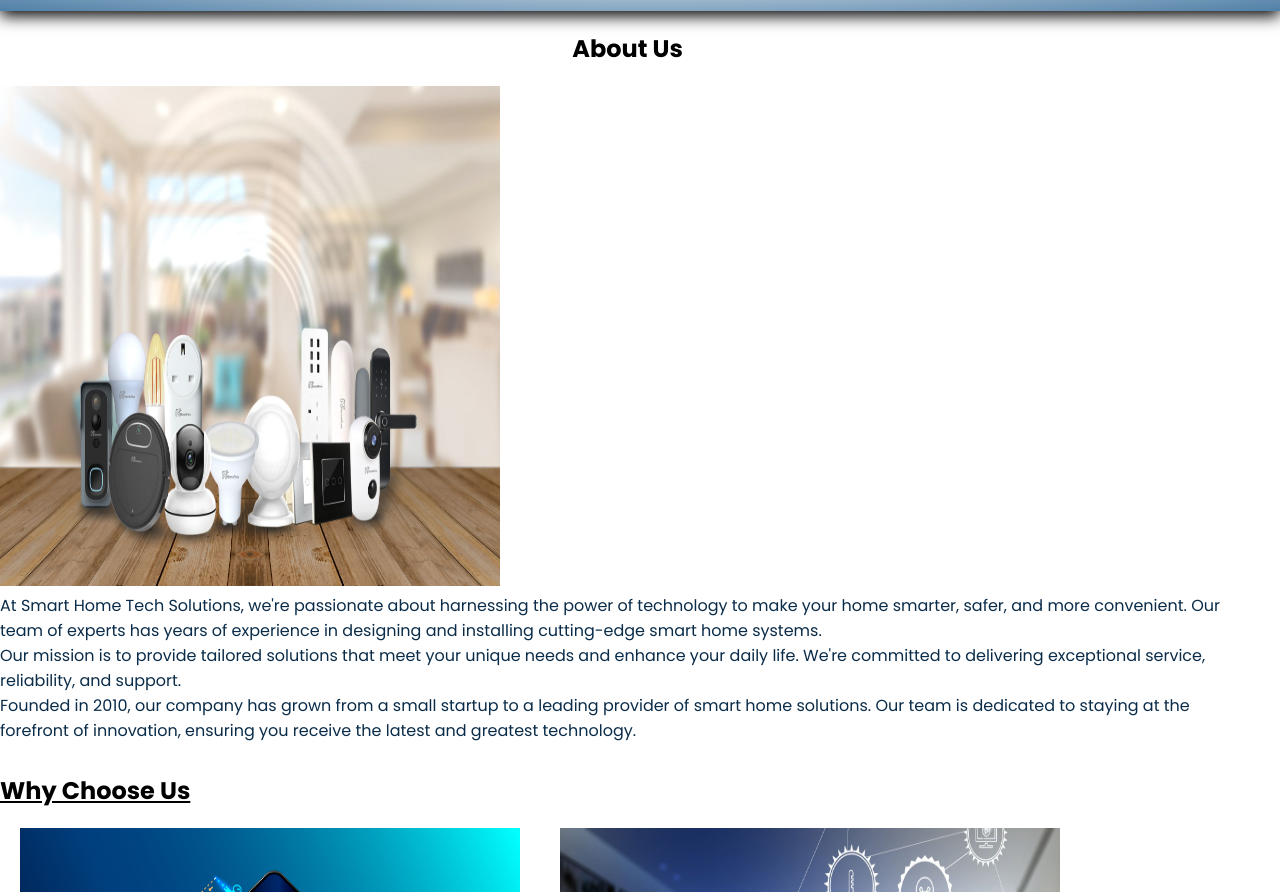
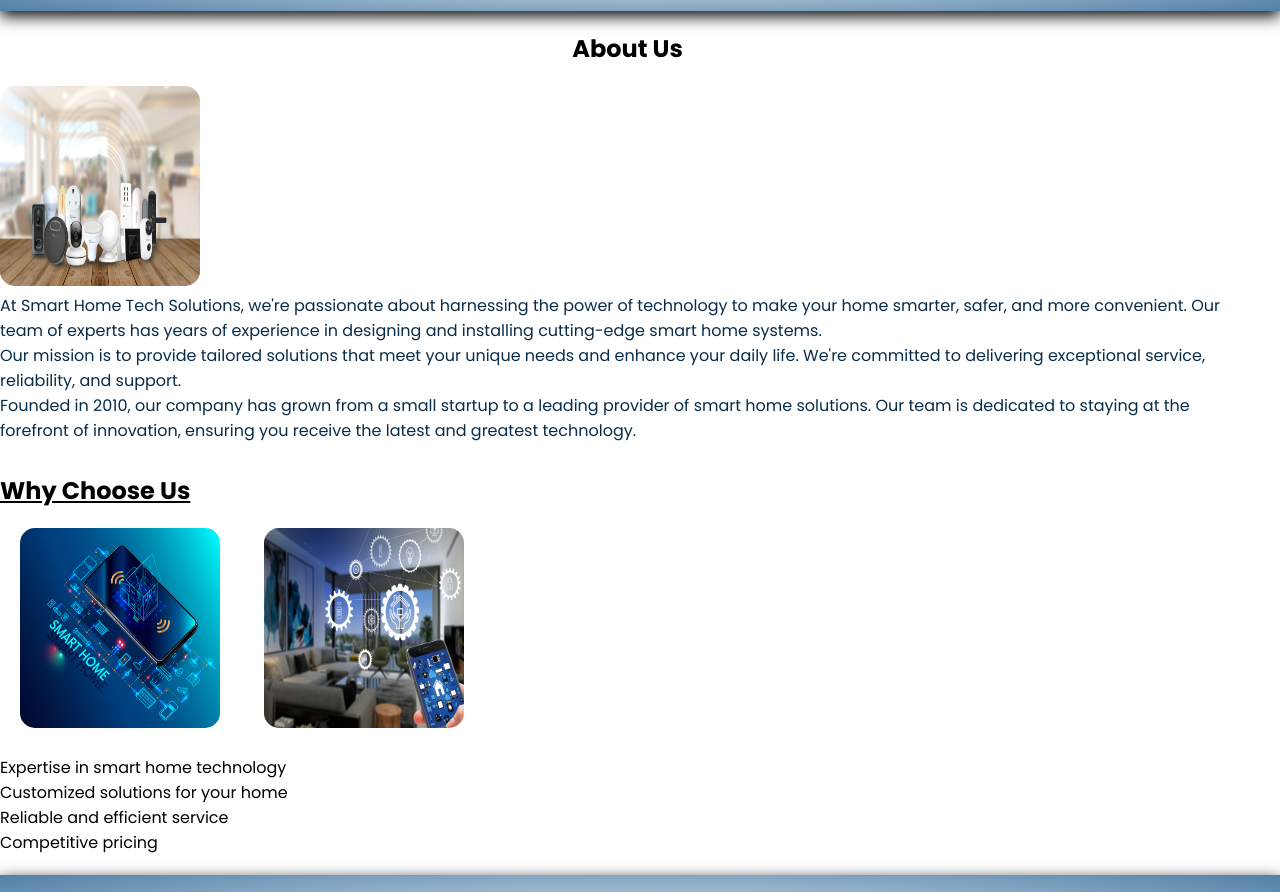
Before and after one commit to niftynontas/Smart-Home-E-Com-Website, a plain HTML site: page about.html in a window 1280 px wide. Shown: the part 106-998 px from the top of the page. Drawn offline with Linux system fonts and the light colour scheme.

Commit message:
Initial commit

```diff
--- a/about.html
+++ b/about.html
@@ -4,11 +4,13 @@
 <head>
     <meta charset="UTF-8">
     <meta name="viewport" content="width=device-width, initial-scale=1.0">
+    <meta name="description"
+        content="Teddy's Smart Home Tech Solutions - Discover innovative products for a smarter home.">
     <title>Teddy's Smart Home Tech | E-commerce Website</title>
     <link rel="stylesheet" href="style.css">
     <link href="https://fonts.googleapis.com/css2?family=Poppins:wght@300;400;500;600;700&display=swap"
         rel="stylesheet">
-    <link rel="stylesheet" href="https://pro.fontawesome.com/releases/v5.10.0/css/all.css">
+    <link rel="stylesheet" href="https://pro.fontawesome.com/releases/v5.10.0/css/all.css" />
 </head>
 
 <body>
@@ -20,10 +22,17 @@
         <a href="about.html">About</a>
         <a href="Contact.html">Contact Us</a>
     </header>
+
+<style>
+    img {
+        border-radius: 15px; /* Adjust the value for more or less rounding */
+    }
+</style>
+
 <div class="container">
     <section id="about-us">
         <h2 style="text-align: center;margin-top: 20px; margin-bottom: 20px;">About Us</h2>
-            <img src="images/about 3.jpeg" width="500px" height="500px" alt="About Us">
+        <img src="images/about 3.jpeg" width="200px" height="200px" alt="About Us">
         <p>
             At Smart Home Tech Solutions, we're passionate about harnessing the power of technology to make your
             home smarter, safer, and more convenient. Our team of experts has years of experience in designing and
@@ -38,10 +47,11 @@
             solutions. Our team is dedicated to staying at the forefront of innovation, ensuring you receive the
             latest and greatest technology.
         </p>
+    </section>
     <section id="why-choose-us">
         <h2><u>Why Choose Us</u></h2>
-                <img style="margin: 20px;" src="images/about 1.jpeg" height="500px" width="500px" alt="Expertise"><img
-                    style="margin: 20px;" src="images/about 2.jpeg" width="500px" height="500px" alt="Additional Info">
+        <img style="margin: 20px;" src="images/about 1.jpeg" height="200px" width="200px" alt="Expertise">
+        <img style="margin: 20px;" src="images/about 2.jpeg" width="200px" height="200px" alt="Additional Info">
         <ul>
             <li>Expertise in smart home technology</li>
             <li>Customized solutions for your home</li>
@@ -50,7 +60,6 @@
         </ul>
     </section>
 
-        </section>
     </div>
 
     <footer class="section-p1">
```
Lines whose indentation alone changed are shown as unchanged.
